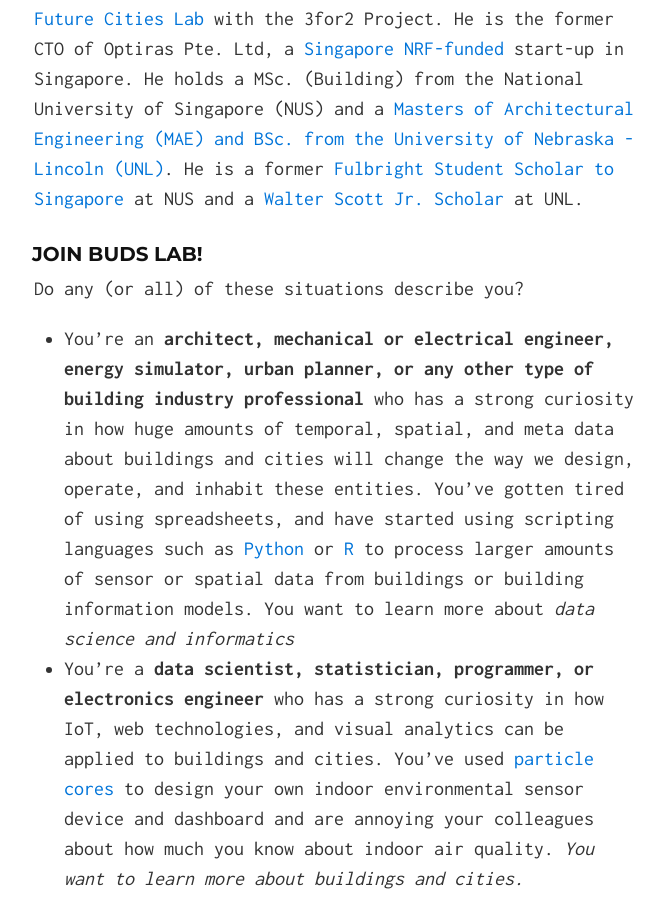
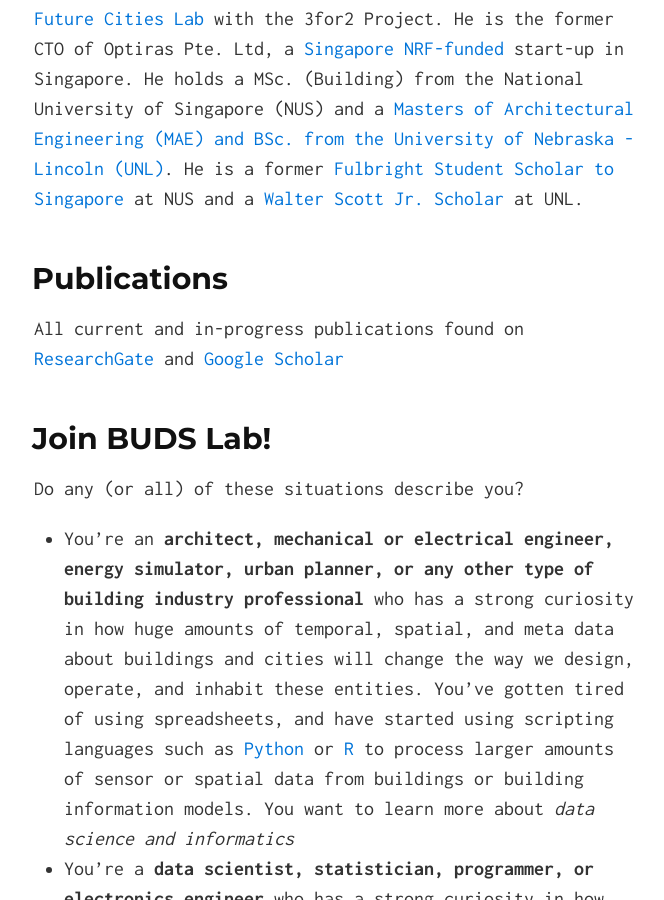
Before and after one commit to buds-lab/buds-lab.github.io, a Jekyll site: the page built from index.md, in a window 1280 px wide and 900 px high, scrolled down 1196 px. Shown: the whole window, without its empty margins (306-970 px from the left). Built offline with Jekyll 4.4.1, drawn with Linux system fonts in a browser that asks for light colours.

Commit message:
updated publications

```diff
--- a/index.md
+++ b/index.md
@@ -20,7 +20,10 @@ BUDS Lab a new group in the [Dept. of Building](http://www.bdg.nus.edu.sg/){:tar
 ![Clayton Miller](buds-lab.github.io/dr_clayton_miller.png)
 [Dr. Clayton Miller](https://www.researchgate.net/profile/Clayton_Miller2){:target="_blank"} will be an Asst. Professor at NUS starting in June 2017. He is currently a Post-Doc at the [Future Cities Lab](http://www.fcl.ethz.ch/){:target="_blank"} with the 3for2 Project. He is the former CTO of Optiras Pte. Ltd, a [Singapore NRF-funded](https://www.nrf.gov.sg/){:target="_blank"} start-up in Singapore. He holds a MSc. (Building) from the National University of Singapore (NUS) and a [Masters of Architectural Engineering (MAE) and BSc. from the University of Nebraska - Lincoln (UNL)](http://engineering.unl.edu/durhamschool/){:target="_blank"}. He is a former [Fulbright Student Scholar to Singapore](https://fulbrightsg.org/){:target="_blank"} at NUS and a [Walter Scott Jr. Scholar](https://scottscholaralumni.wordpress.com/){:target="_blank"} at UNL.
 
-### Join BUDS Lab!
+## Publications
+All current and in-progress publications found on [ResearchGate](https://www.researchgate.net/profile/Clayton_Miller2){:target="_blank"} and [Google Scholar](https://scholar.google.com.sg/citations?user=akL857IAAAAJ&hl=en){:target="_blank"}
+
+## Join BUDS Lab!
 Do any (or all) of these situations describe you?
 * You're an **architect, mechanical or electrical engineer, energy simulator, urban planner, or any other type of building industry professional** who has a strong curiosity in how huge amounts of temporal, spatial, and meta data about buildings and cities will change the way we design, operate, and inhabit these entities. You've gotten tired of using spreadsheets, and have started using scripting languages such as [Python](https://www.python.org/){:target="_blank"} or [R](https://www.r-project.org/){:target="_blank"} to process larger amounts of sensor or spatial data from buildings or building information models. You want to learn more about *data science and informatics*
 * You're a **data scientist, statistician, programmer, or electronics engineer** who has a strong curiosity in how IoT, web technologies, and visual analytics can be applied to buildings and cities. You've used [particle cores](https://www.particle.io/){:target="_blank"} to design your own indoor environmental sensor device and dashboard and are annoying your colleagues about how much you know about indoor air quality. *You want to learn more about buildings and cities.*
```
